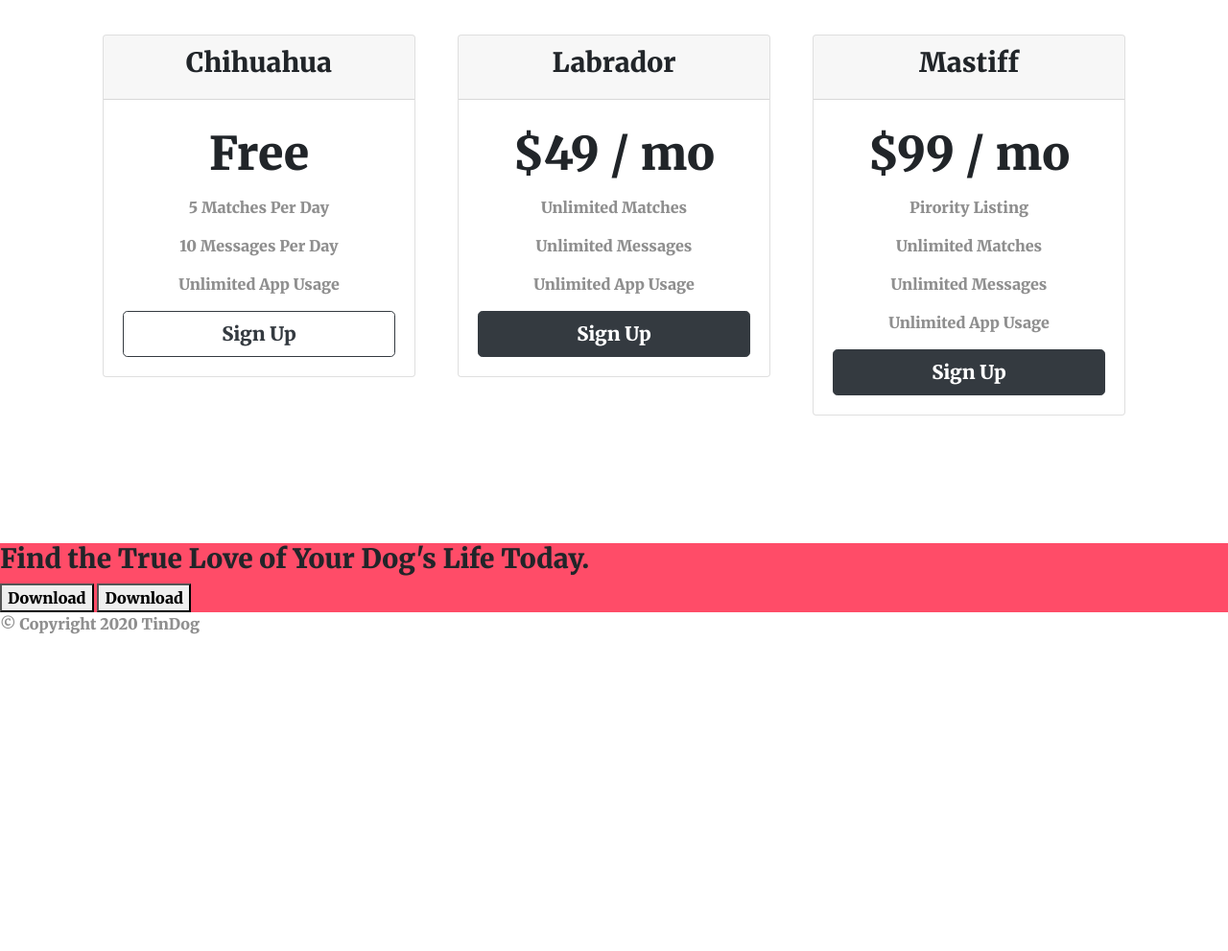
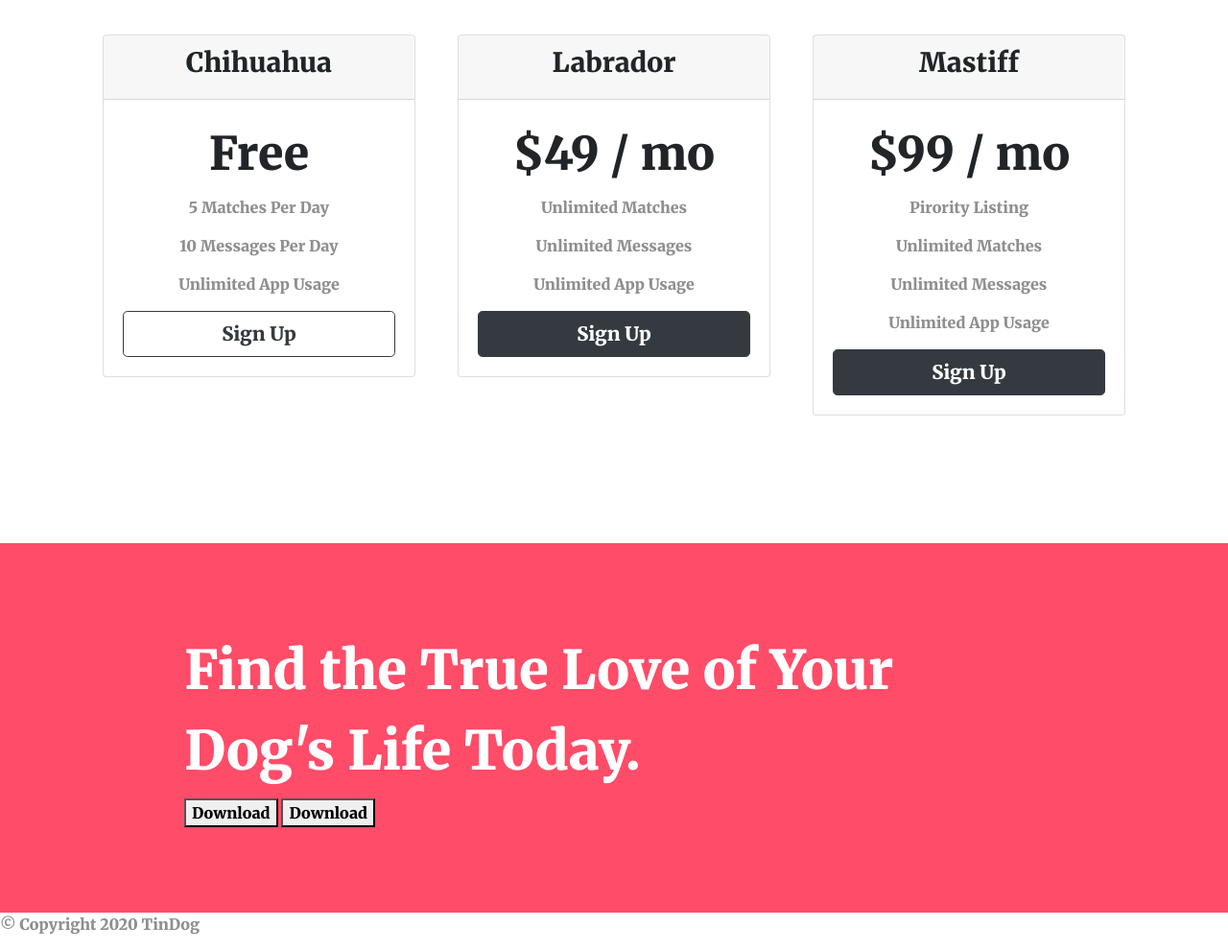
Before and after one commit to sly-kinyanjui/tindog, a plain HTML site: page index.html in a window 1280 px wide. Shown: the part 2033-3024 px from the top of the page at 96% size. Before the commit the page ends 2711 px from the top, so only its background shows below. Drawn offline with nearby package versions, Linux system fonts and the light colour scheme.

Commit message:
add changes to styles.css

```diff
--- a/css/styles.css
+++ b/css/styles.css
@@ -49,7 +49,7 @@ p{
 
 .nav-link{
     font-size: 1.2rem;
-    font-family: 'Merriweather', serif;;
+    font-family: 'Merriweather', serif;
 
 }
 
@@ -138,6 +138,14 @@ padding: 3% 2%;
 
 #cta {
     background-color: #ff4c68;
+    color: #fff;
+    padding: 7% 15%;
+}
+
+.cta-heading {
+    font-family: 'Merriweather', serif;
+    font-size: 3.5rem;
+    line-height: 1.5;
 }
 
 
--- a/index.html
+++ b/index.html
@@ -232,7 +232,7 @@
 
   <section id="cta">
 
-    <h3>Find the True Love of Your Dog's Life Today.</h3>
+    <h3 class="cta-heading">Find the True Love of Your Dog's Life Today.</h3>
     <button type="button">Download</button>
     <button type="button">Download</button>
 
```
